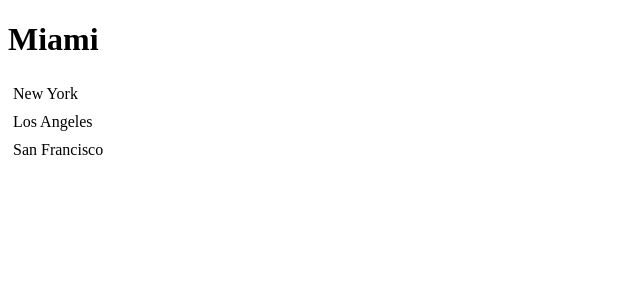
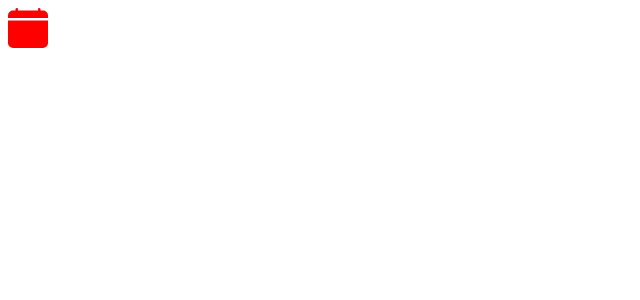
Before and after one commit to yogeshbpatil/react-app, a React (Vite) app: page / in a window 1280 px wide. Shown: the top 300 px of the page, without its empty margins (0-640 px from the left). Built offline with nearby package versions, Linux system fonts and the light colour scheme.

Commit message:
inline style 4.6

```diff
--- a/package.json
+++ b/package.json
@@ -13,6 +13,7 @@
     "bootstrap": "^5.2.3",
     "react": "^18.2.0",
     "react-dom": "^18.2.0",
+    "react-icons": "^4.7.1",
     "styled-components": "^6.1.8"
   },
   "devDependencies": {
--- a/src/App.tsx
+++ b/src/App.tsx
@@ -1,5 +1,5 @@
-import ListGroup from "./components/ListGroup";
 import "./App.css";
+import { BsFillCalendarFill } from "react-icons/bs";
 function App() {
   let items = ["New York", "Los Angeles", "San Francisco"];
   const handleSelectItem = (item: string) => {
@@ -7,11 +7,7 @@
   };
   return (
     <div>
-      <ListGroup
-        items={items}
-        heading="Miami"
-        onSelectItem={handleSelectItem}
-      />
+      <BsFillCalendarFill color="red" size={40} />
     </div>
   );
 }
```
Also changed, not shown: 1 other file (tests, documents, lock files or other folders).
